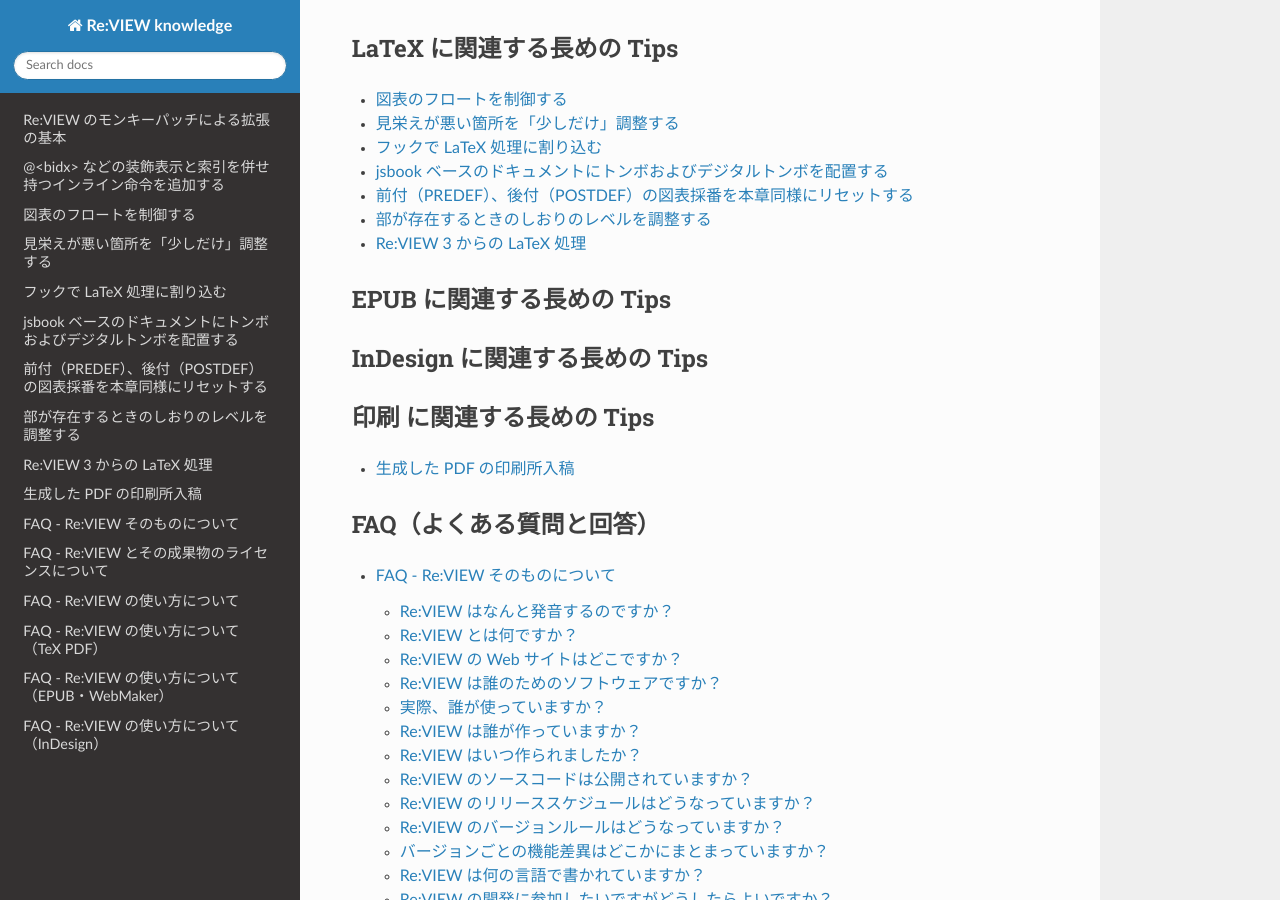
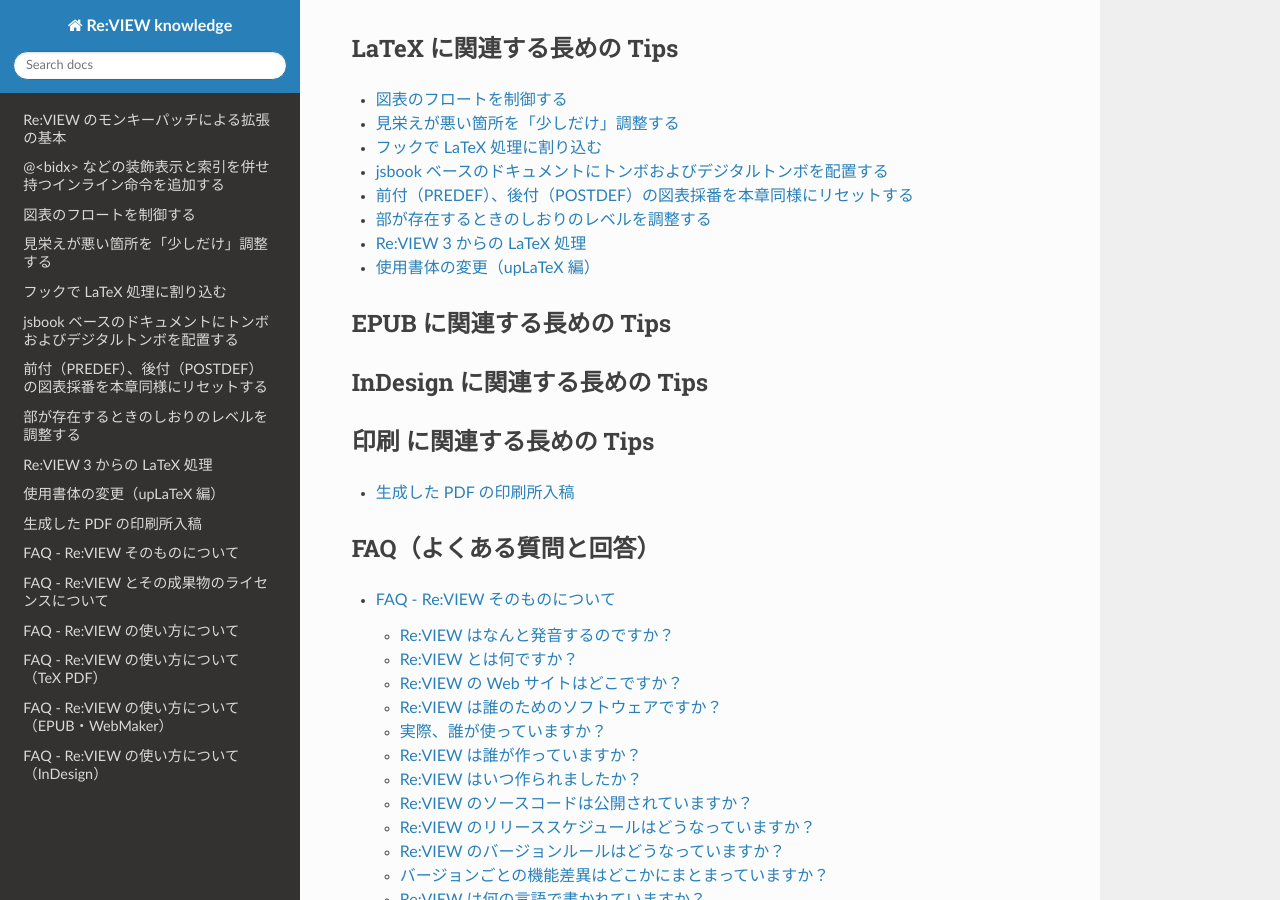
Before and after one commit to reviewml/reviewknowledge-ja, a Sphinx documentation site: the page built from docs/index.rst, in a window 1280 px wide and 900 px high, scrolled down 414 px. Built offline with Sphinx 7.4.7 and the Read the Docs theme 2.0.0, drawn with Linux system fonts in a browser that asks for light colours; some of the changed lines change nothing that is shown.

Commit message:
uptex-fonts

````diff
--- a/docs/faq/faq-tex.md
+++ b/docs/faq/faq-tex.md
@@ -347,4 +347,4 @@
 
 ## 各書体を変えるにはどうしたらよいですか？
 
-★膨大になりそうなので単記事化
+- [使用書体の変更（upLaTeX 編）](../latex/uptex-fonts.html)
--- a/docs/index.rst
+++ b/docs/index.rst
@@ -29,6 +29,7 @@
   latex/prepost-num
   latex/bookmark-tree
   latex/review3-latex
+  latex/uptex-fonts
 
 EPUB に関連する長めの Tips
 ------------------------------
--- /dev/null
+++ b/docs/latex/uptex-fonts.md
@@ -0,0 +1,126 @@
+2018/11/18 by @kmuto
+
+# 使用書体の変更（upLaTeX 編）
+
+ここでは Re:VIEW+upLaTeX に限定して書体の変更方法を説明します。
+
+----
+
+書体を変えると独自性を出せますが、CSS や InDesign とは違い、TeX の書体変更はなかなか深遠……というよりも調べるほどによくわからなくなり、「そのままでいいか」となりがちです。
+
+LuaTeX コンパイラで LuaLaTeX-ja 環境を使えば任意の TrueType/OpenType のフォントを利用できますが、一般に使われているテンプレートの review-jsbook は upLaTeX コンパイラ向けです。ここでは、upLaTeX で簡易にフォントを変更できる pxchfon パッケージを使います。
+
+## 利用するフォントの準備
+
+さて、フォントを差し替えるにあたっては、利用するフォントは「TeX のファイル管理システム」から見えている必要があります。OS やほかのアプリケーションでは見えている、だけではダメなことに注意してください。
+
+`kpsewhich フォントファイル名`（たとえば `kpsewhich HiraMinPro-W3.otf`）で返ってこなかったら、そのフォントは TeX からまだ使えません。`kpsewhich -show-path="opentype fonts"` で表示されるパスのいずれかにフォントを移動・あるいはリンクした後、`mktexlsr` コマンドでファイルデータベースを更新します。
+
+なお、フォントファイル名は英数字にしておくのが無難です。
+
+- 当然ながらフォントの配布ライセンスは守る必要があります。
+- 埋め込み禁止のフォントは使用できません。
+- 等幅であることを前提としており、プロポーショナルフォントは利用できません。
+
+## pxchfon パッケージの基本
+
+pxchfon パッケージは、dvipdfmx の実行時に埋め込むべきフォントを設定することで、フォントを切り替えます。TeXLive には `kanji-config-updmap` というデフォルトの埋め込み和文フォントを設定するツールがありますが、pxchfon パッケージは TeX ソース個別に設定できます。
+
+### プリセットを使う
+
+最も簡単なのは、`kanji-config-updmap` と同等のプリセットを指定する方法です。フォントファイル名はプリセットの内容に合わせる必要があります。プリセットで想定しているファイル名の詳細は、`texdoc pxchfon` でドキュメントを参照してください。sty/review-custom.sty に次の書式で追加します。
+
+```
+\usepackage[プリセット名]{pxchfon}
+```
+
+- `ms-hg`：MS系フォント+HGフォント
+- `ipa-hg`：IPAフォント+HGフォント
+- `ipaex-hg`：IPAexフォント+HGフォント
+- `moga-mobo`：Mogaフォント+Moboフォント
+- `moga-mobo-ex`：MogaExフォント+MoboExフォント
+- `moga-maruberi`：Mogaフォント+モトヤLマルベリ
+- `kozuka-pro`：小塚フォントPro
+- `kozuka-pr6`：小塚フォントPr6
+- `kozuka-pr6n`：小塚フォントPr6N
+- `hiragino-pro`：ヒラギノ6書体Pro/Std+明朝W2
+- `hiragino-pron`：ヒラギノ6書体ProN/StdN+明朝W2
+- `hiragino-elcapitan-pro`：ヒラギノ（macOS El Capitan版）Pro/Std+明朝W2
+- `hiragino-elcapitan-pron`：ヒラギノ（macOS El Capitan版）ProN/StdN+明朝W2
+- `morisawa-pro`：モリサワ7書体Pro
+- `morisawa-pr6n`：モリサワ7書体Pr6N
+- `yu-win`：遊書体（Windows 8版）
+- `yu-win10`：遊書体（Windows 10版）
+- `yu-osx`：遊書体（macOS版）
+
+### 個別に指定する
+
+プリセットの代わりに、以下の書体について個別に設定することもできます。
+
+- `\setminchofont`：明朝・デフォルト（`\mcfamily`）
+- `\setlightminchofont`：明朝・細ウェイト（`\mcfamily\ltseries`）
+- `\setmediumminchofont`：明朝・中ウェイト（`\mcfamily\mdseries`）
+- `\setboldminchofont`：明朝・太ウェイト（`\mcfamily\bfseries`）
+- `\setgothicfont`：ゴシック・通常ウェイト（`\gtfamily`）
+- `\setmediumgothicfont`：ゴシック・中ウェイト（`\gtfamily\mdseries`）
+- `\setboldgothicfont`：ゴシック・太ウェイト（`\gtfamily\bfseries`）
+- `\setxboldgothicfont`：ゴシック・極太ウェイト（`\gtfamily\ebseries`）
+- `\setmarugothicfont`：丸ゴシック（`\mgfamily`）
+
+いずれも設定の記法は次のとおりです。
+
+```
+\set〜font{フォント名.otf}% 単一OpenTypeの場合
+\set〜font{フォント名.ttf}% 単一TrueTypeの場合
+\set〜font[番号]{フォント名.ttc}% TTC形式の場合はフォント番号
+```
+
+## Re:VIEW 側の設定
+
+review-jsbook のデフォルトの文字装飾設定では、明朝・ゴシックのシンプルなものしか利用していません。本文に「明朝・通常ウェイト（`\setminchofont`）」、見出しや強調（`@<b>`）などには「ゴシック・通常ウェイト（`\setgothicfont`）」が使われます。
+
+本文以外を調整するには、各装飾設定でファミリおよびウェイトを指定する必要があります。上記の `\set〜font` の列挙で「（`\gtfamily\bfseries`）」のように記載していたのがその指定です。
+
+### @\<i\> に丸文字を割り当て
+
+和文にはイタリックがかからないので、代わりにモリサワの「じゅん101」の丸文字を割り当ててみます。sty/review-custom.sty には次のように追加します。
+
+```
+\setmarugothic{A-OTF-Jun101Pro-Light.otf}
+\renewcommand{\reviewit}[1]{\textit{\mgfamily #1}}
+```
+
+![イタリック装飾内の和文を丸文字に変更](images/pxchfon-italic.png)
+
+### 見出しのフォント変更
+
+ゴシック・極太ウェイトにモリサワの UD 新ゴPr6N Heavy を割り当て、それを見出しで使うには、以下のようにします。
+
+```
+\setxboldgothicfont{A-OTF-UDShinGoPr6N-Heavy.otf}
+\renewcommand{\headfont}{\sffamily\gtfamily\ebseries}
+```
+
+![見出しの和文を極太に変更](images/pxchfon-title1.png)
+
+実際には欧文も変更しないと見た目に一貫性がありません。とはいえ、まじめに妥当な欧文書体を探して変更するのもいささか面倒です。
+
+和文フォント内にある従属欧文を使うことはあまりお勧めされませんが、見出しに限るなら使ってもさほど違和感はないでしょう。pxchfon パッケージの読み込み時に `relfont` オプションを付けておき、従属欧文フォント使用前に `\userelfont` を使って使用宣言します。
+
+```
+\usepackage[relfont]{pxchfon}
+ …
+\setxboldgothicfont{A-OTF-UDShinGoPr6N-Heavy.otf}
+\renewcommand{\headfont}{\userelfont\sffamily\gtfamily\ebseries}
+```
+
+![見出しの欧文を従属欧文に変更](images/pxchfon-title2.png)
+
+## さらなる沼へ
+
+さらに深みに挑みたい方向けに、いくつかのポインタを挙げておきます（以下にもあるとおり pxchfon パッケージ開発者 @zr_tex8r さんの[ブログ](http://d.hatena.ne.jp/zrbabbler/)は特に参考になります）。
+
+- [TeXとフォント](https://texwiki.texjp.org/?TeXとフォント)
+- [欧文フォントのインストール](http://d.hatena.ne.jp/eggtoothcroc/20110906/p1)
+- [LaTeX に新しいフォントを持ち込む話](http://d.hatena.ne.jp/zrbabbler/20110911/1315737566)
+- [dvipdfmx で OpenType する件について (1)](http://d.hatena.ne.jp/zrbabbler/20110926/1317041905)
````
Also changed, not shown: docs/latex/images/pxchfon-italic.png (added), docs/latex/images/pxchfon-title1.png (added), docs/latex/images/pxchfon-title2.png (added).
